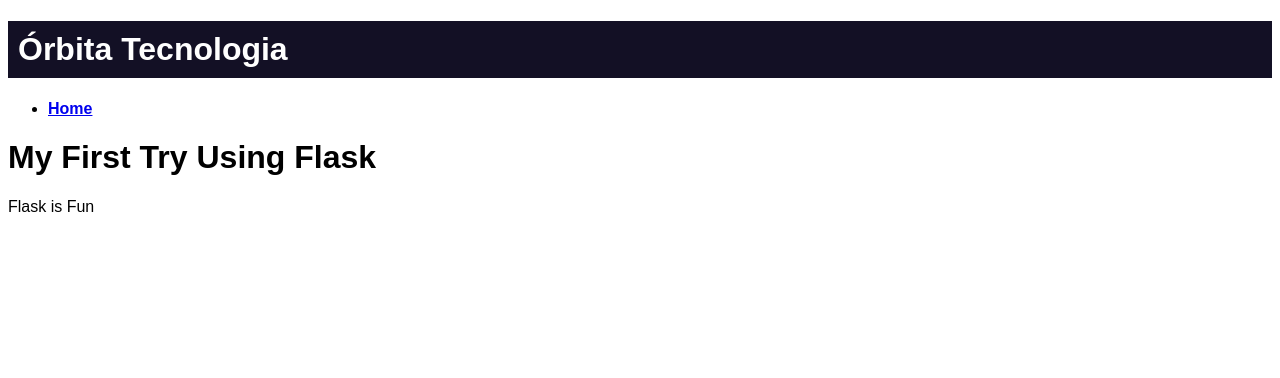
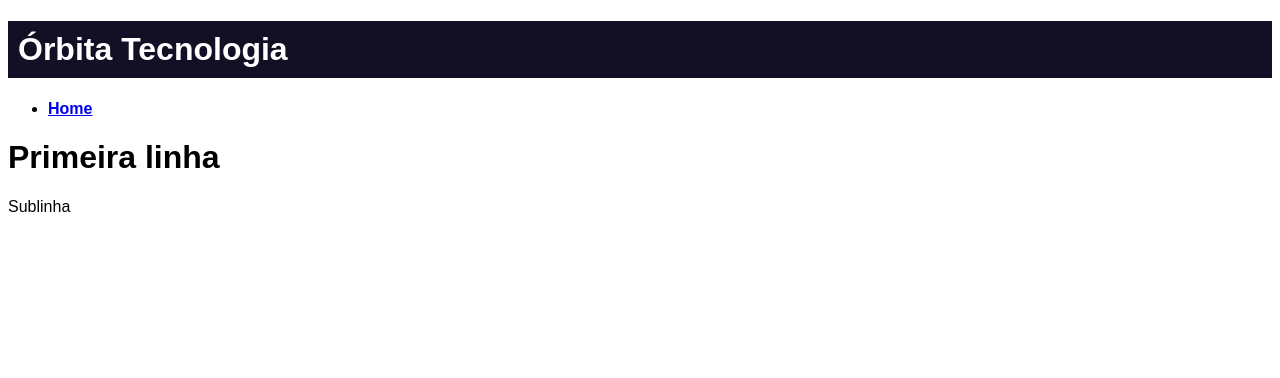
Before and after one commit to pedroivovasconcelos/MinewBLE, a Flask app: page / in a window 1280 px wide. Shown: the top 378 px of the page. Run offline with Flask 2, Linux system fonts and the light colour scheme.

Commit message:
Update home.html

```diff
--- a/rastreador/templates/home.html
+++ b/rastreador/templates/home.html
@@ -8,8 +8,8 @@
     {% extends "template.html" %}
     {% block content %}
 
-    <h1> My First Try Using Flask </h1>
-    <p> Flask is Fun </p>
+    <h1> Primeira linha </h1>
+    <p> Sublinha </p>
 
     {% endblock %}
   </body>
```
